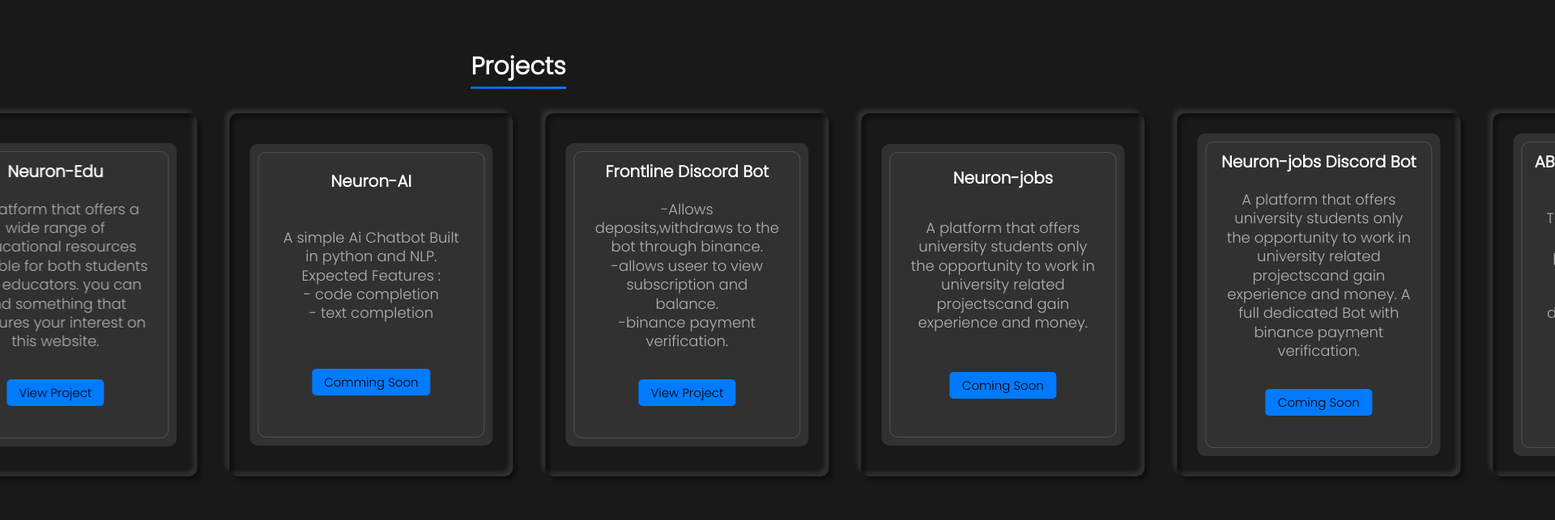
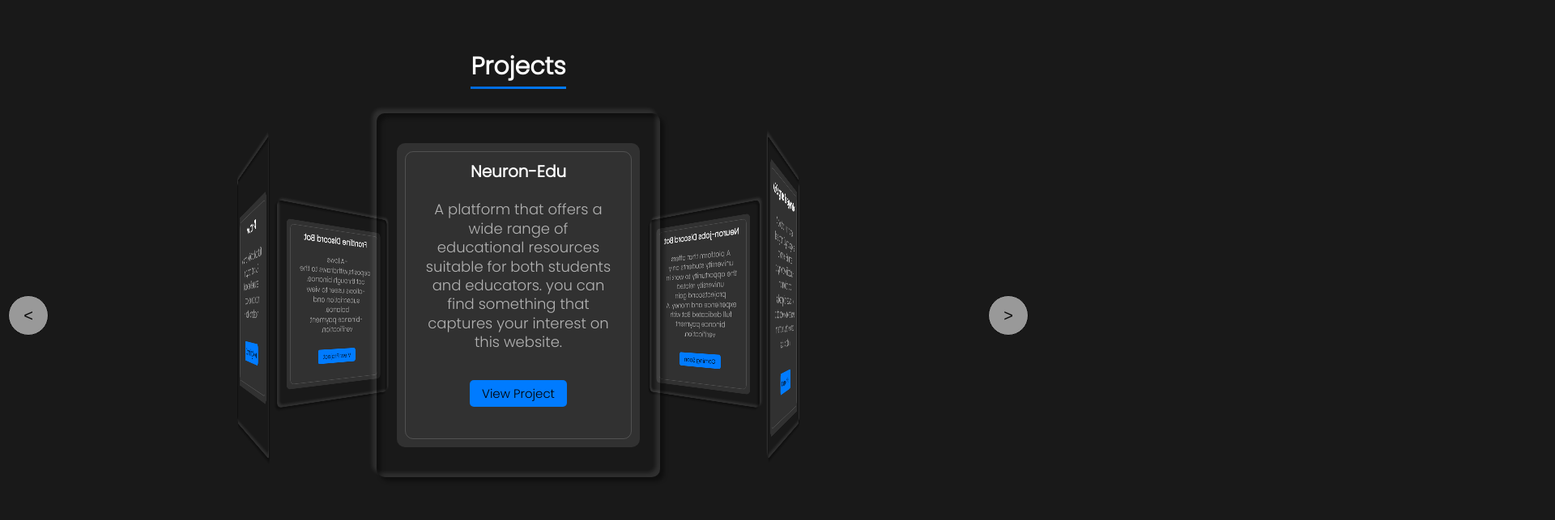
Before and after one commit to ahmd-mhmd/neuron-network, a plain HTML site: page index.html in a window 1280 px wide. Shown: the part 840-1483 px from the top of the page at 81% size, 1920 px wide, since content can reach past the window. Drawn offline with Linux system fonts and the light colour scheme.

Commit message:
added carousel to projects

```diff
--- a/index.html
+++ b/index.html
@@ -1,6 +1,5 @@
 <!DOCTYPE html>
 <html lang="en">
-
   <head>
     <meta charset="UTF-8" />
     <meta http-equiv="X-UA-Compatible" content="IE=edge" />
@@ -58,7 +57,8 @@
         <div class="hero-content">
           <h1>The Revolution is Here</h1>
           <p>
-                    Lorem ipsum dolor sit amet, consectetur adipiscing elit. Sed vel justo eget odio bibendum interdum ac nec enim.
+            Lorem ipsum dolor sit amet, consectetur adipiscing elit. Sed vel
+            justo eget odio bibendum interdum ac nec enim.
           </p>
           <div class="hero-buttons">
             <a href="#projects" class="button">Learn More</a>
@@ -66,7 +66,13 @@
           </div>
         </div>
       </div>
-        <svg class="editorial" xmlns="http://www.w3.org/2000/svg" xmlns:xlink="http://www.w3.org/1999/xlink" viewBox="0 24 150 28 " preserveAspectRatio="none">
+      <svg
+        class="editorial"
+        xmlns="http://www.w3.org/2000/svg"
+        xmlns:xlink="http://www.w3.org/1999/xlink"
+        viewBox="0 24 150 28 "
+        preserveAspectRatio="none"
+      >
         <defs>
           <path
             id="gentle-wave"
@@ -96,64 +102,89 @@
     <section class="projects-wrapper" id="projects">
       <h1>Projects</h1>
       <ul class="projects-list">
-            <li class="project-outer">
+        <figure>
+          <li class="project-outer" style="--rotate: 0deg">
             <div class="project" style="--x: 0; --y: 0">
               <h3>Neuron-Edu</h3>
               <p>
-                        A platform that offers a wide range of educational resources suitable for both students and educators. you can find something that captures your interest on this website.
+                A platform that offers a wide range of educational resources
+                suitable for both students and educators. you can find something
+                that captures your interest on this website.
               </p>
-                    <a href="https://www.neuron-edu.com" target="_blank" class="button">View Project</a
+              <a
+                href="https://www.neuron-edu.com"
+                target="_blank"
+                class="button"
+                >View Project</a
               >
             </div>
           </li>
-        <li class="project-outer">
+          <li class="project-outer" style="--rotate: -60deg">
             <div class="project">
               <h3>Neuron-AI</h3>
               <p>
-              A simple Ai Chatbot Built in python and NLP.
-              Expected Features :<br>- code completion<br>- text completion
+                A simple Ai Chatbot Built in python and NLP. Expected Features
+                :<br />- code completion<br />- text completion
               </p>
-            <a href="#" class="button">Comming Soon</a>
+              <a href="" class="button">Comming Soon</a>
             </div>
           </li>
-            <li class="project-outer">
+          <li class="project-outer" style="--rotate: -120deg">
             <div class="project">
               <h3>Frontline Discord Bot</h3>
               <p>
-                        -Allows deposits,withdraws to the bot through binance.<br /> -allows useer to view subscription and balance.<br /> -binance payment verification.
+                -Allows deposits,withdraws to the bot through binance.<br />
+                -allows useer to view subscription and balance.<br />
+                -binance payment verification.
               </p>
-                    <a href="https://discord.gg/ZUPd9wWpzX" target="_blank" class="button">View Project</a
+              <a
+                href="https://discord.gg/ZUPd9wWpzX"
+                target="_blank"
+                class="button"
+                >View Project</a
               >
             </div>
           </li>
-        <li class="project-outer">
+          <li class="project-outer" style="--rotate: -180deg">
             <div class="project">
               <h3>Neuron-jobs</h3>
               <p>
-              A platform that offers university students only the opportunity to
-              work in university related projectscand gain experience and money.
+                A platform that offers university students only the opportunity
+                to work in university related projectscand gain experience and
+                money.
               </p>
-            <a href="#" class="button">Coming Soon</a>
+              <a href="" class="button">Coming Soon</a>
             </div>
           </li>
-            <li class="project-outer">
+          <li class="project-outer" style="--rotate: -240deg">
             <div class="project">
               <h3>Neuron-jobs Discord Bot</h3>
               <p>
-                        A platform that offers university students only the opportunity to work in university related projectscand gain experience and money. A full dedicated Bot with binance payment verification.
+                A platform that offers university students only the opportunity
+                to work in university related projectscand gain experience and
+                money. A full dedicated Bot with binance payment verification.
               </p>
-                    <a href="#" class="button">Coming Soon</a>
+              <a href="" class="button">Coming Soon</a>
             </div>
           </li>
-            <li class="project-outer">
+          <li class="project-outer" style="--rotate: -300deg">
             <div class="project">
               <h3>ABCsignals Telegram Bot</h3>
               <p>
-                        A bot that fully runs a Telegram Crypto signals channel -Binance payment verification. -information and subscription saved to database -Auto remove members with expired subscription
+                A bot that fully runs a Telegram Crypto signals channel -Binance
+                payment verification. -information and subscription saved to
+                database -Auto remove members with expired subscription
               </p>
               <a href="#contact" class="button">Contact Us</a>
             </div>
           </li>
+        </figure>
+        <button class="spin-btn" style="left: 1rem" onclick="projSpin('')">
+          &lt;
+        </button>
+        <button class="spin-btn" style="right: 1rem" onclick="projSpin('-')">
+          &gt;
+        </button>
       </ul>
     </section>
 
@@ -162,7 +193,10 @@
       <div class="about-container">
         <div class="about-content">
           <p>
-                    Lorem ipsum dolor sit amet, consectetur adipiscing elit. Sed vel justo eget odio bibendum interdum ac nec enim. In at condimentum nisl, quis convallis magna. Duis sagittis augue id tristique tristique. Ut sit amet eros a odio mollis egestas vel vel lectus.
+            Lorem ipsum dolor sit amet, consectetur adipiscing elit. Sed vel
+            justo eget odio bibendum interdum ac nec enim. In at condimentum
+            nisl, quis convallis magna. Duis sagittis augue id tristique
+            tristique. Ut sit amet eros a odio mollis egestas vel vel lectus.
           </p>
         </div>
         <div class="about-image">
@@ -321,5 +355,4 @@
       </div>
     </div>
   </footer>
-
 </html>
--- a/main.js
+++ b/main.js
@@ -38,54 +38,23 @@
 $("#nav-toggle-btn").addEventListener("click", (e) => {
   $("#nav-wrapper").classList.toggle("open-burger");
 });
-const projects = document.querySelectorAll('.project-outer');
 
-const projectWrapper = document.querySelector('.projects-list');
-
-let projectWrapperWidth = projectWrapper.clientWidth;
-
-let projectWidth = projects[0].clientWidth;
-
-let currentProjectIndex = 0;
-
-// Clone the projects and append them to the end of the list
-const clonedProjects = Array.from(projects).map((project) => project.cloneNode(true));
-clonedProjects.forEach((project) => {
-    projectWrapper.appendChild(project);
-});
-
-function moveProjects() {
-    const initialOffset = currentProjectIndex * -projectWidth;
-    projectWrapper.style.transform = `translateX(${initialOffset}px)`;
+let angle = 0;
+function projSpin(sign) {
+  spinner = document.querySelector("figure");
+  if (!sign) {
+    angle = angle + 60;
+  } else {
+    angle = angle - 60;
   }
-
-function updateCurrentProjectIndex(offset) {
-    const maxOffset = (projects.length - 1) * projectWidth;
-    const isAtRightEdge = currentProjectIndex === projects.length - 1 && offset < 0;
-    const isAtLeftEdge = currentProjectIndex === 0 && offset > 0;
-    if (!isAtRightEdge && !isAtLeftEdge) {
-        currentProjectIndex += offset < 0 ? 1 : -1;
-    } else if (isAtRightEdge && offset < 0) {
-        currentProjectIndex = 0;
-    } else if (isAtLeftEdge && offset > 0) {
-        currentProjectIndex = projects.length - 1;
+  spinner.setAttribute(
+    "style",
+    "-webkit-transform: rotateY(" +
+      angle +
+      "deg); -moz-transform: rotateY(" +
+      angle +
+      "deg); transform: rotateY(" +
+      angle +
+      "deg);"
+  );
 }
-}
-
-function moveProjectsAutomatically() {
-    setInterval(() => {
-        const newOffset = (currentProjectIndex + 1) * -projectWidth;
-        updateCurrentProjectIndex(-1);
-        moveProjects();
-    }, 5000);
-}
-
-moveProjects();
-
-moveProjectsAutomatically();
-
-window.addEventListener('resize', () => {
-    projectWrapperWidth = projectWrapper.clientWidth;
-    projectWidth = projects[0].clientWidth;
-    moveProjects();
-});
--- a/style.css
+++ b/style.css
@@ -38,9 +38,7 @@
   color: inherit;
 }
 
-
 /* End general styles */
-
 
 /* start header styles */
 
@@ -207,9 +205,7 @@
   }
 }
 
-
 /* End header styles */
-
 
 /* Hero Demo Content*/
 
@@ -297,7 +293,8 @@
   transform-origin: center;
   background-color: rgba(var(--blue), 0.7);
   transform: scaleX(0);
-    transition: transform 0.3s ease, height 0.3s ease 0.3s, top 0.3s ease 0.3s, bottom 0.3s ease 0.3s;
+  transition: transform 0.3s ease, height 0.3s ease 0.3s, top 0.3s ease 0.3s,
+    bottom 0.3s ease 0.3s;
   z-index: -1;
 }
 
@@ -313,9 +310,7 @@
   transition: 0.3s ease, box-shadow 0.3s ease 0.5s;
 }
 
-
 /* End hero styles */
-
 
 /* parallax */
 
@@ -332,26 +327,26 @@
   float: left;
 }
 
-.parallax1>use {
+.parallax1 > use {
   animation: move-forever1 10s linear infinite;
 }
 
-.parallax2>use {
+.parallax2 > use {
   animation: move-forever2 8s linear infinite;
 }
 
-.parallax3>use {
+.parallax3 > use {
   animation: move-forever3 6s linear infinite;
 }
 
-.parallax4>use {
+.parallax4 > use {
   animation: move-forever4 4s linear infinite;
 }
 
-.parallax1>use:nth-child(1),
-.parallax2>use:nth-child(1),
-.parallax3>use:nth-child(1),
-.parallax4>use:nth-child(1) {
+.parallax1 > use:nth-child(1),
+.parallax2 > use:nth-child(1),
+.parallax3 > use:nth-child(1),
+.parallax4 > use:nth-child(1) {
   animation-delay: -2s;
 }
 
@@ -391,9 +386,7 @@
   }
 }
 
-
 /* end parallax */
-
 
 /* Start projects */
 
@@ -421,40 +414,61 @@
   right: 0;
   left: 0;
   height: 3px;
-    background-image: linear-gradient( 90deg, rgb(var(--second-blue)), rgb(var(--blue)));
+  background-image: linear-gradient(
+    90deg,
+    rgb(var(--second-blue)),
+    rgb(var(--blue))
+  );
 }
 
 .projects-list {
   display: flex;
-    overflow-x: auto hidden;
-    scroll-behavior: smooth;
-    /* Add smooth scrolling */
+  justify-content: center;
+  align-items: center;
+  flex-wrap: wrap;
+  overflow: hidden;
+  padding: 1rem;
   gap: 4rem;
-    padding: 1rem;
   width: 100%;
-    /* Make the projects list full width */
-    animation: carousel 20s linear infinite;
+  perspective: 800px;
 }
 
-@keyframes carousel {
-    0% {
-        transform: translateX(0);
+figure {
+  transform-style: preserve-3d;
+  height: 500px;
+  width: calc(340px + 1rem);
+  transform-origin: 50% 50% -500px;
+  transition: 1s;
 }
-    100% {
-        transform: translateX(calc(-33.33% - 40px));
-    }
+
+.spin-btn {
+  position: absolute;
+  width: 50px;
+  height: 50px;
+  border-radius: 50%;
+  font-size: 2rem;
+  border: 1px solid rgba(var(--black));
+  opacity: 0.6;
 }
 
 .project-outer {
   list-style-type: none;
   padding: 0.5rem;
   border-radius: 10px;
+  position: absolute;
   display: flex;
   justify-content: center;
   align-items: center;
-    box-shadow: 5px 5px 5px rgba(var(--black), 0.4), -5px -5px 5px rgba(var(--white), 0.1), inset 5px 5px 5px rgba(var(--black), 0.4), inset -5px -5px 5px rgba(var(--white), 0.1);
+  box-shadow: 5px 5px 5px rgba(var(--black), 0.4),
+    -5px -5px 5px rgba(var(--white), 0.1),
+    inset 5px 5px 5px rgba(var(--black), 0.4),
+    inset -5px -5px 5px rgba(var(--white), 0.1);
   perspective: 900px;
   max-width: 90vw;
+  height: calc(max-content + 1rem);
+  min-height: 450px;
+  transform: rotateY(var(--rotate));
+  transform-origin: 50% 50% -500px;
 }
 
 .project {
@@ -475,8 +489,6 @@
   color: rgb(var(--black));
   padding: 2rem;
   gap: 2rem;
-    flex-shrink: 0;
-    /* Prevent the project cards from shrinking */
 }
 
 .project * {
@@ -551,9 +563,7 @@
   color: rgb(var(--white));
 }
 
-
 /* End projects */
-
 
 /* Start about styles */
 
@@ -654,9 +664,7 @@
   }
 }
 
-
 /* End about styles */
-
 
 /* services */
 
@@ -712,7 +720,8 @@
   overflow: hidden;
   border-radius: 28px;
   max-width: 90vw;
-    box-shadow: 5px 5px 5px rgba(var(--black), 0.4), -5px -5px 5px rgba(var(--light), 0.1);
+  box-shadow: 5px 5px 5px rgba(var(--black), 0.4),
+    -5px -5px 5px rgba(var(--light), 0.1);
 }
 
 .services-item_link {
@@ -721,7 +730,8 @@
   border-radius: 28px;
   height: 100%;
   background-color: rgb(var(--very-dark));
-    box-shadow: inset 5px 5px 5px rgba(var(--light), 0.1), inset -5px -5px 5px rgba(var(--black), 0.4);
+  box-shadow: inset 5px 5px 5px rgba(var(--light), 0.1),
+    inset -5px -5px 5px rgba(var(--black), 0.4);
   overflow: hidden;
   position: relative;
 }
@@ -778,9 +788,7 @@
   transition: all 0.5s ease;
 }
 
-
 /* end services */
-
 
 /* Start contact */
 
@@ -828,7 +836,10 @@
   gap: 3rem;
   padding: 4rem 1rem;
   border: 5px solid rgba(var(--grey), 0.3);
-    box-shadow: 5px 5px 5px rgba(var(--black), 0.4), -5px -5px 5px rgba(var(--light), 0.1), inset 5px 5px 5px rgba(var(--black), 0.4), inset -5px -5px 5px rgba(var(--light), 0.1);
+  box-shadow: 5px 5px 5px rgba(var(--black), 0.4),
+    -5px -5px 5px rgba(var(--light), 0.1),
+    inset 5px 5px 5px rgba(var(--black), 0.4),
+    inset -5px -5px 5px rgba(var(--light), 0.1);
   border-radius: 15px;
   width: 400px;
   max-width: 90vw;
@@ -849,7 +860,8 @@
   outline: none;
   width: 100%;
   background-color: rgba(var(--grey), 0.1);
-    box-shadow: inset 3px 3px 3px rgba(var(--light), 0.1), inset -3px -3px 3px rgba(var(--black), 0.4);
+  box-shadow: inset 3px 3px 3px rgba(var(--light), 0.1),
+    inset -3px -3px 3px rgba(var(--black), 0.4);
   color: rgb(var(--light));
   transition: border 0.5s ease, border-radius 0.5s ease;
 }
@@ -871,10 +883,10 @@
   transition: 0.5s;
 }
 
-.contact-form .input-box input:valid~label,
-.contact-form .input-box textarea:valid~label,
-.contact-form .input-box input:focus~label,
-.contact-form .input-box textarea:focus~label {
+.contact-form .input-box input:valid ~ label,
+.contact-form .input-box textarea:valid ~ label,
+.contact-form .input-box input:focus ~ label,
+.contact-form .input-box textarea:focus ~ label {
   color: rgb(var(--blue));
   transform: translateY(-8px);
   background-color: rgb(var(--dark));
@@ -917,7 +929,8 @@
   transform-origin: center;
   background-color: rgba(var(--blue), 0.7);
   transform: scaleX(0);
-    transition: transform 0.3s ease, height 0.3s ease 0.3s, top 0.3s ease 0.3s, bottom 0.3s ease 0.3s;
+  transition: transform 0.3s ease, height 0.3s ease 0.3s, top 0.3s ease 0.3s,
+    bottom 0.3s ease 0.3s;
   z-index: -1;
 }
 
@@ -934,9 +947,7 @@
   transition: 0.3s ease, box-shadow 0.3s ease 0.5s;
 }
 
-
 /* End contact */
-
 
 /* Footer styles */
 
```
Lines whose indentation alone changed are shown as unchanged.
